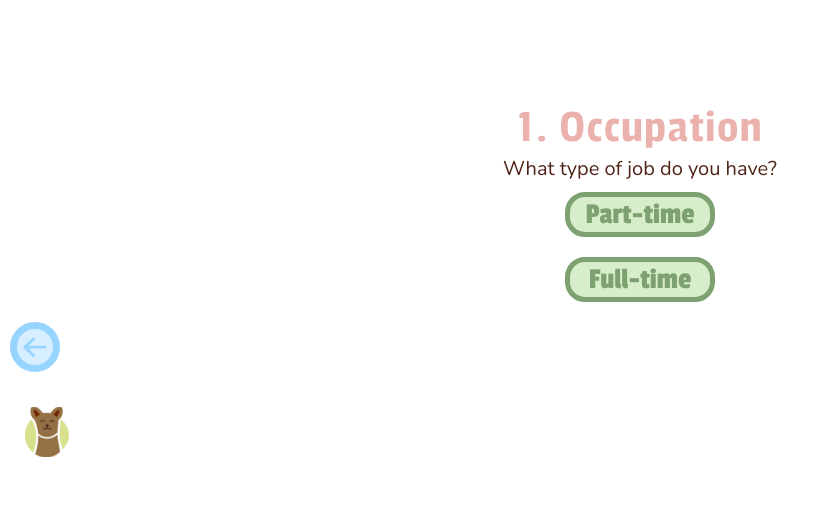
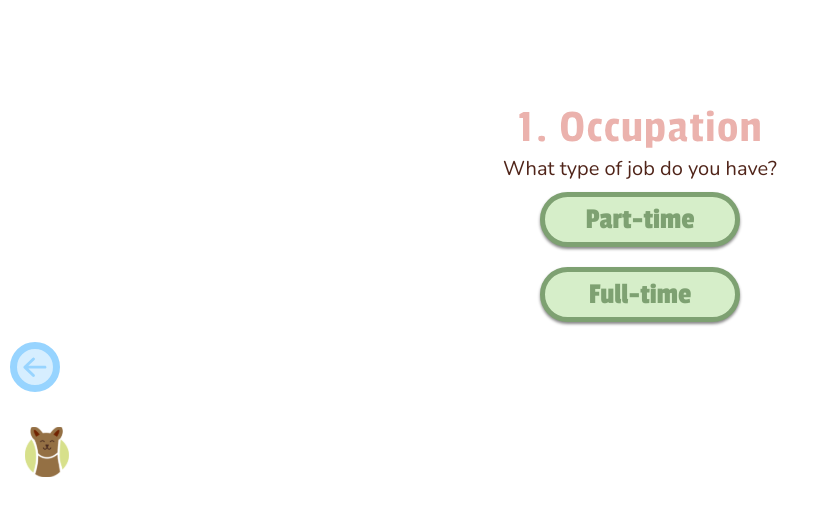
Before and after one commit to shaelorch/MDIA2109Fetch, a Next.js app: page /questions in a window 1280 px wide. Shown: the top 516 px of the page, without its empty margins (0-830 px from the left). Built offline with nearby package versions, Linux system fonts and the light colour scheme.

Commit message:
drop shadow added to button

```diff
--- a/comps/mainButton.js
+++ b/comps/mainButton.js
@@ -8,14 +8,15 @@ justify-content: center;
 const FormButton = styled.button`
 background-color: ${props=>props.background};
 color: ${props=>props.color};
-width: 150px;
-height: 45px;
+width: 200px;
+height: 55px;
 border: ${props=>props.border};
-border-radius:20px;
+border-radius:30px;
 margin: 10px;
 font-family: 'Passion One', cursive;
 font-size: 30px;
 -webkit-text-stroke: ${props=>props.textstroke};
+box-shadow: 0px 2px 3px #888888;
 `
 
 export default function MainButton({
```
